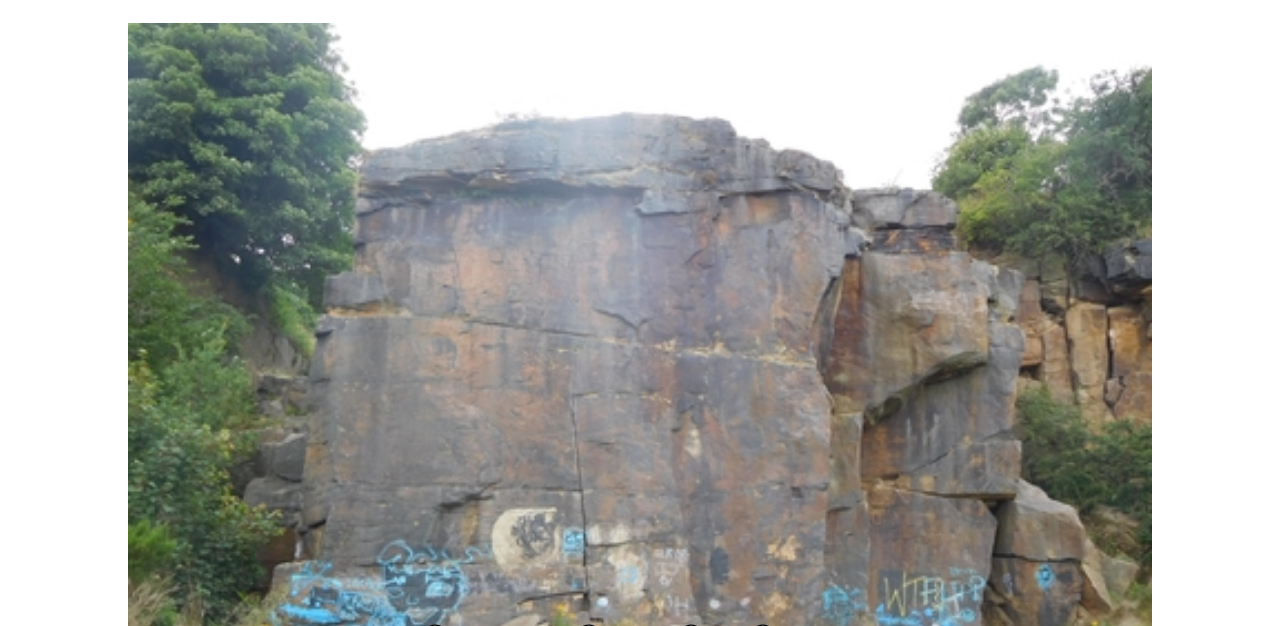
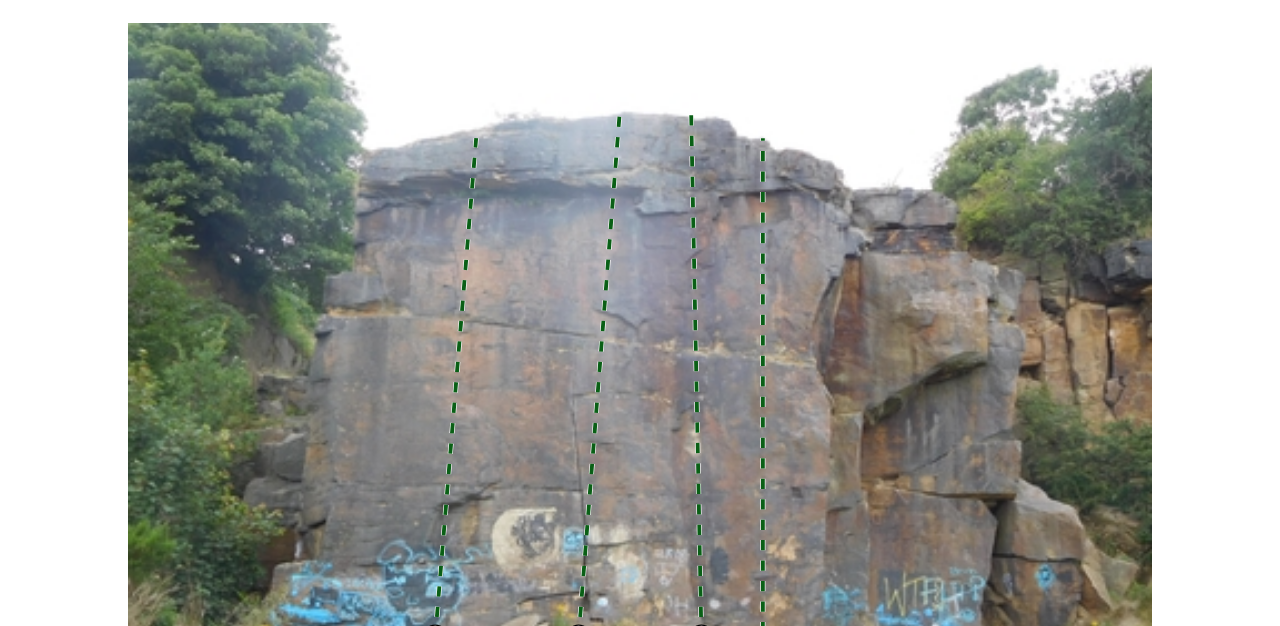
Before and after one commit to 1poundSOCKS/thegnarlytyke, a plain HTML site: page public/index.html in a window 1280 px wide. Shown: the part 174-800 px from the top of the page. Drawn offline with Linux system fonts and the light colour scheme.

Commit message:
Route lines added to topo

```diff
--- a/public/index.html
+++ b/public/index.html
@@ -63,34 +63,62 @@
       canvas.width = window.innerWidth * 80 / 100;
       canvas.height = canvas.width * imageWidthToHeightRatio;
       ctx.drawImage(img, 0, 0, canvas.width, canvas.height);
-      const labels = [
-      { "value": 1, "x": 30, "y": 80 },
-      { "value": 2, "x": 45, "y": 80 },
-      { "value": 3, "x": 55, "y": 80 },
-      { "value": 4, "x": 62, "y": 80 }
+      const lines = [
+      { "start": { "x": 30, "y": 80 }, "end": { "x": 34, "y": 15 } },
+      { "start": { "x": 44, "y": 80 }, "end": { "x": 48, "y": 12 } },
+      { "start": { "x": 56, "y": 80 }, "end": { "x": 55, "y": 12 } },
+      { "start": { "x": 62, "y": 82 }, "end": { "x": 62, "y": 15 } }
       ]
+      lines.forEach( line => {
+        DrawLine(ctx, line);
+      });
+      const labels = lines.map((line, index) => {
+        return {"value": index + 1, "pos": line.start };
+      });
       labels.forEach( label => {
-        DrawLabel(ctx, label.x, label.y, label.value);
+        DrawLabel(ctx, label);
       });
     }
-    let DrawLabel = (ctx, xPos, yPos, index) => {
-      const xPosOnCanvas = ctx.canvas.width * xPos / 100;
-      const yPosOnCanvas = ctx.canvas.height * yPos / 100;
+    let DrawLabel = (ctx, label) => {
+      const canvasPos = MapToCanvas(ctx.canvas, label.pos);
       const size = ctx.canvas.width * 1.2 / 100;
       const fontSize = size * 2;
       ctx.beginPath();
-      ctx.arc(xPosOnCanvas, yPosOnCanvas, size, 0, 2 * Math.PI, false);
+      ctx.setLineDash([]);
+      ctx.arc(canvasPos.x, canvasPos.y, size, 0, 2 * Math.PI, false);
       ctx.fillStyle = "#FFFFFF";
       ctx.fill();
       ctx.beginPath();
-      ctx.arc(xPosOnCanvas, yPosOnCanvas, size, 0, 2 * Math.PI, false);
+      ctx.arc(canvasPos.x, canvasPos.y, size, 0, 2 * Math.PI, false);
       ctx.lineWidth = size * 10 / 100;
       ctx.strokeStyle = "#000000";
       ctx.stroke();
       ctx.font = `bold ${fontSize}px serif`;
-      ctx.fon
       ctx.fillStyle = "#000000";
-      ctx.fillText(index, xPosOnCanvas - (size / 2), yPosOnCanvas + (size * 3 / 4));
+      ctx.fillText(label.value, canvasPos.x - (size / 2), canvasPos.y + (size * 3 / 4));
+    }
+    let DrawLine = (ctx, line) => {
+      const startPosOnCanvas =  MapToCanvas(ctx.canvas, line.start);
+      const endPosOnCanvas =  MapToCanvas(ctx.canvas, line.end);
+      const lineWidth = ctx.canvas.width / 200;
+      const lineDash = ctx.canvas.width * 1 / 100;
+      ctx.strokeStyle = 'white';
+      ctx.beginPath();
+      ctx.lineWidth = lineWidth;
+      ctx.strokeStyle = '#FFFF';
+      ctx.setLineDash([lineDash, lineDash]);
+      ctx.moveTo(startPosOnCanvas.x, startPosOnCanvas.y);
+      ctx.lineTo(endPosOnCanvas.x, endPosOnCanvas.y);
+      ctx.stroke();
+      ctx.beginPath();
+      ctx.lineWidth = lineWidth * 75 / 100;
+      ctx.strokeStyle = '#0a5f16';
+      ctx.moveTo(startPosOnCanvas.x, startPosOnCanvas.y);
+      ctx.lineTo(endPosOnCanvas.x, endPosOnCanvas.y);
+      ctx.stroke();
+    }
+    let MapToCanvas = (canvas, pos) => {
+      return { "x": canvas.width * pos.x / 100, "y": canvas.height * pos.y / 100 };
     }
     </script>
 </body>
```
